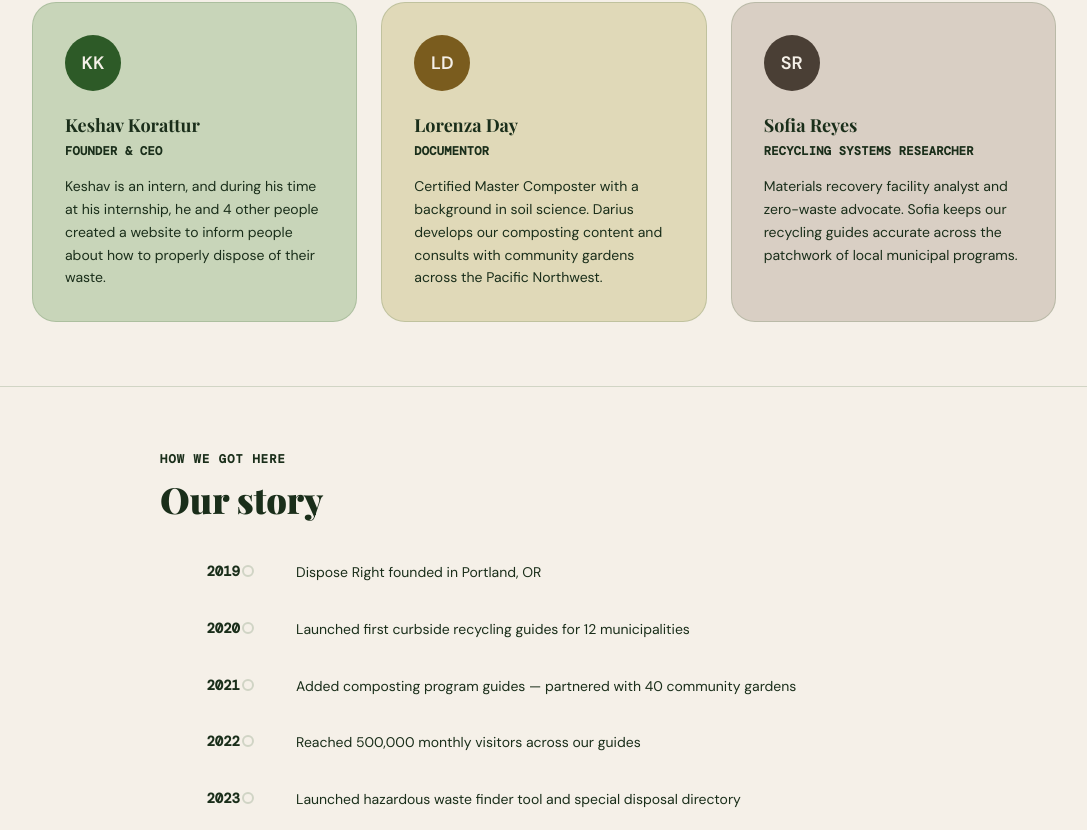
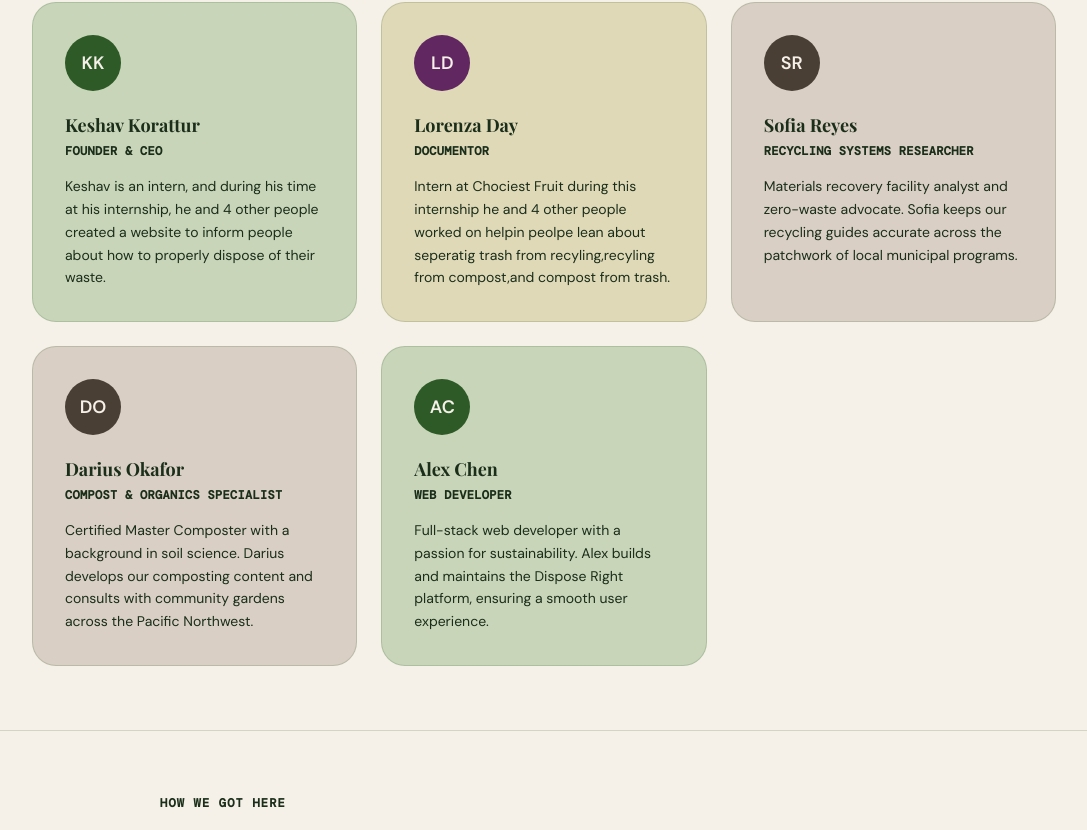
Before and after one commit to Recycle-Trash-Compost-Depositor/RTC-Dispose, a React (Vite) app: page /about in a window 1280 px wide. Shown: the part 1779-2609 px from the top of the page, without its empty margins (96-1183 px from the left). Built offline with nearby package versions, Linux system fonts and the light colour scheme.

Commit message:
added bio on about us

```diff
--- a/src/app/pages/AboutPage.tsx
+++ b/src/app/pages/AboutPage.tsx
@@ -13,10 +13,10 @@
   {
     name: "Lorenza Day",
     role: "Documentor",
-    bio: "Certified Master Composter with a background in soil science. Darius develops our composting content and consults with community gardens across the Pacific Northwest.",
+    bio: "Intern at Chociest Fruit during this internship he and 4 other people worked on helpin peolpe lean about seperatig trash from recyling,recyling from compost,and compost from trash.",
     initials: "LD",
     color: "bg-[#e0d9b8]",
-    accent: "#7a5c1e",
+    accent: "#602761",
   },
   {
     name: "Sofia Reyes",
@@ -26,6 +26,22 @@
     color: "bg-[#d9cfc4]",
     accent: "#4a3f35",
   },
+  {
+    name: "Darius Okafor",
+    role: "Compost & Organics Specialist",
+    bio: "Certified Master Composter with a background in soil science. Darius develops our composting content and consults with community gardens across the Pacific Northwest.",
+    initials: "DO",
+    color: "bg-[#d9cfc4]",
+    accent: "#4a3f35",
+  },
+  {
+    name: "Alex Chen",
+    role: "Web Developer",
+    bio: "Full-stack web developer with a passion for sustainability. Alex builds and maintains the Dispose Right platform, ensuring a smooth user experience.",
+    initials: "AC",
+    color: "bg-[#c8d5b9]",
+    accent: "#2d5a27",
+  }
 ];
 
 const values = [
```
Also changed, not shown: 1 other file (tests, documents, lock files or other folders).
